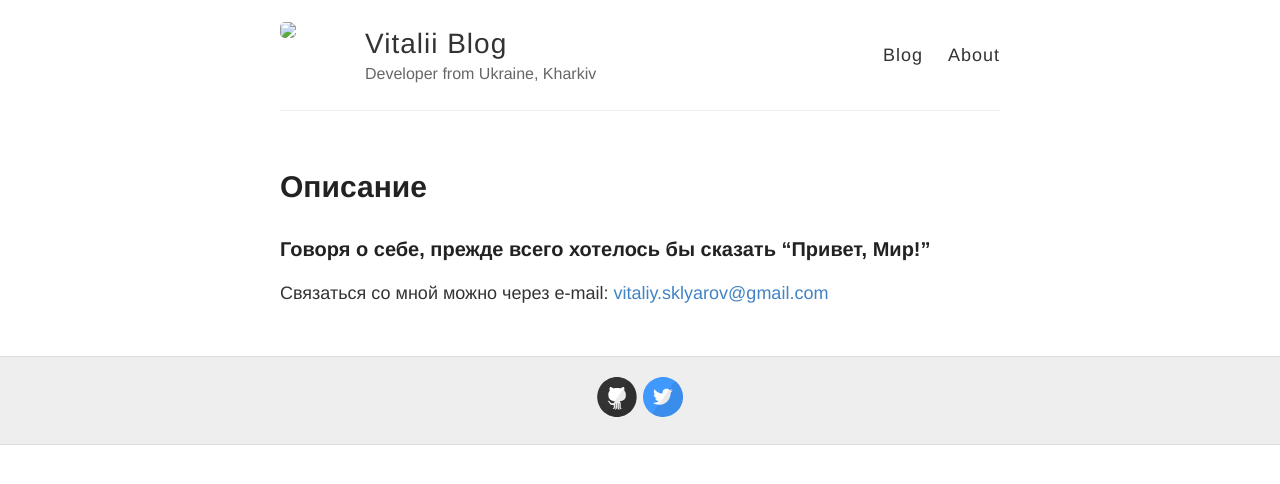
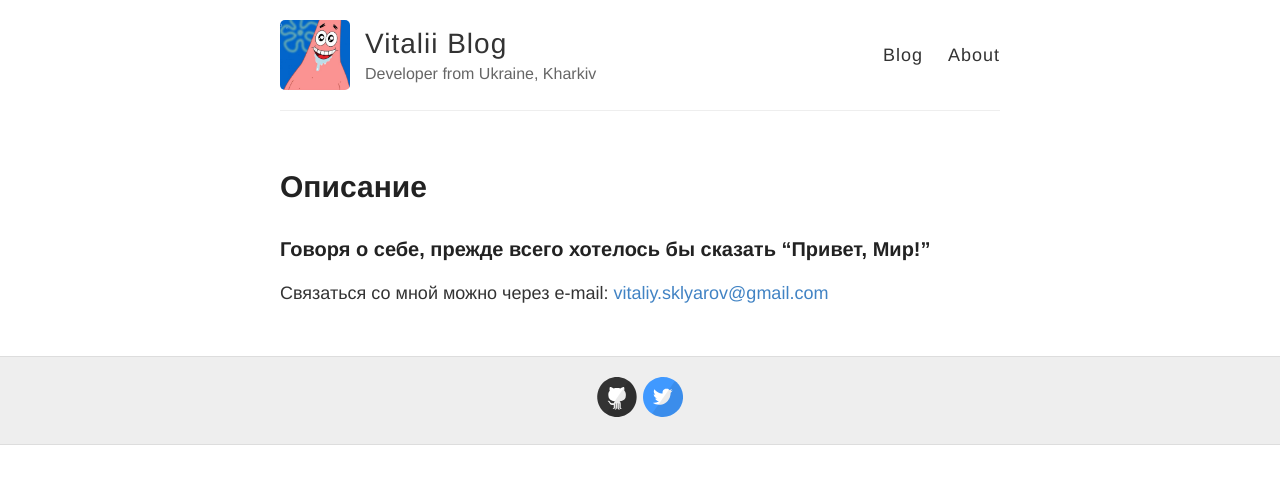
Before and after one commit to vitalissius/vitalissius.github.io, a Jekyll site: the page built from about.md, in a window 1280 px wide. Shown: the top 484 px of the page. Built offline with Jekyll 4.4.1, drawn with Linux system fonts in a browser that asks for light colours.

Commit message:
Update _config.yml

```diff
--- a/_config.yml
+++ b/_config.yml
@@ -9,7 +9,7 @@ name: Vitalii Blog
 description: Developer from Ukraine, Kharkiv
 
 # URL of your avatar or profile pic (you could use your GitHub profile pic)
-avatar: images/avatar.jpg
+avatar: https://github.com/vitalissius/vitalissius.github.io/blob/master/images/avatar.jpg
 
 #
 # Flags below are optional
```
